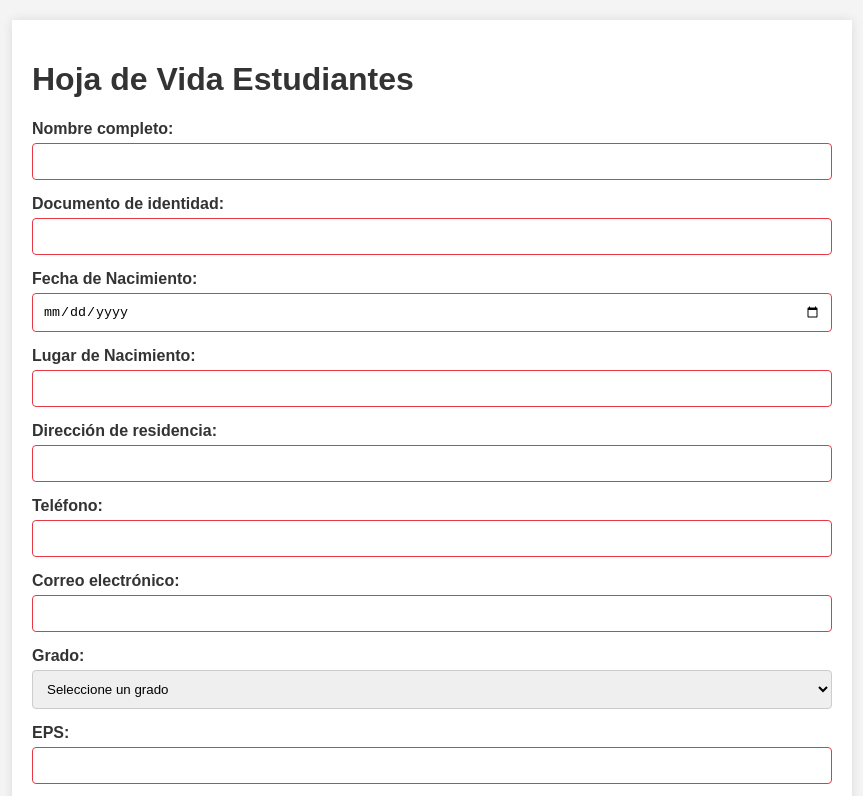
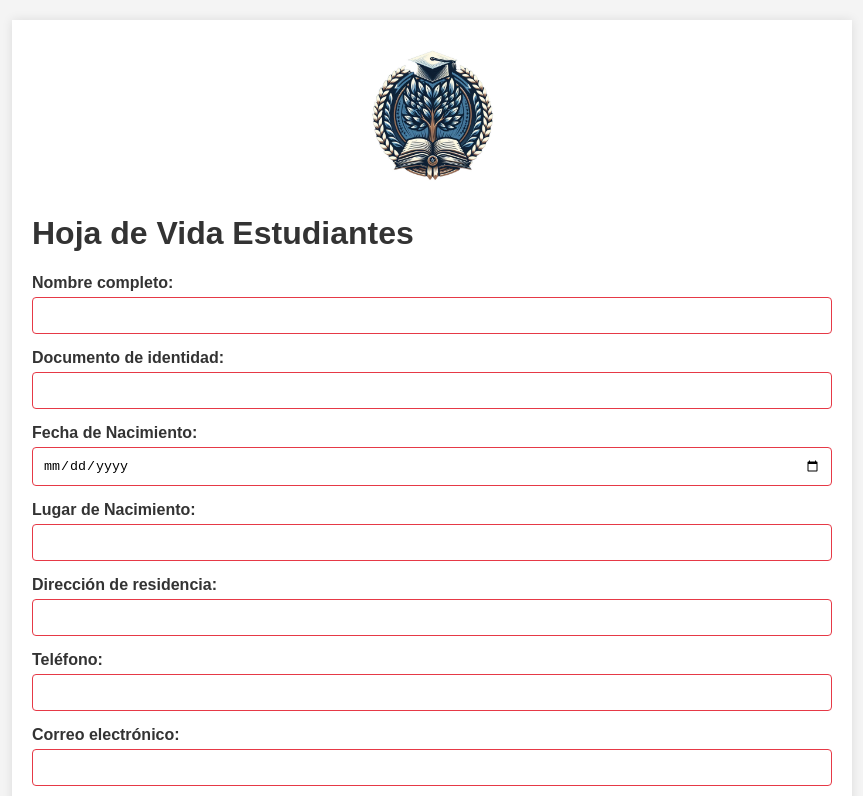
Before and after one commit to programationwithjj/IntegracionContinua, a plain HTML site: page frontend/index.html in a window 1280 px wide. Shown: the top 796 px of the page, without its empty margins (208-1071 px from the left). Drawn offline with Linux system fonts and the light colour scheme.

Commit message:
Update index.html

```diff
--- a/frontend/index.html
+++ b/frontend/index.html
@@ -10,6 +10,7 @@
 
 <div class="container">
     <div class="logo">
+        <img src="logo.jpg" alt="Logo">
     </div>
     <form id="simatForm">
         <h1 class="titulo">Hoja de Vida Estudiantes</h1>
```
